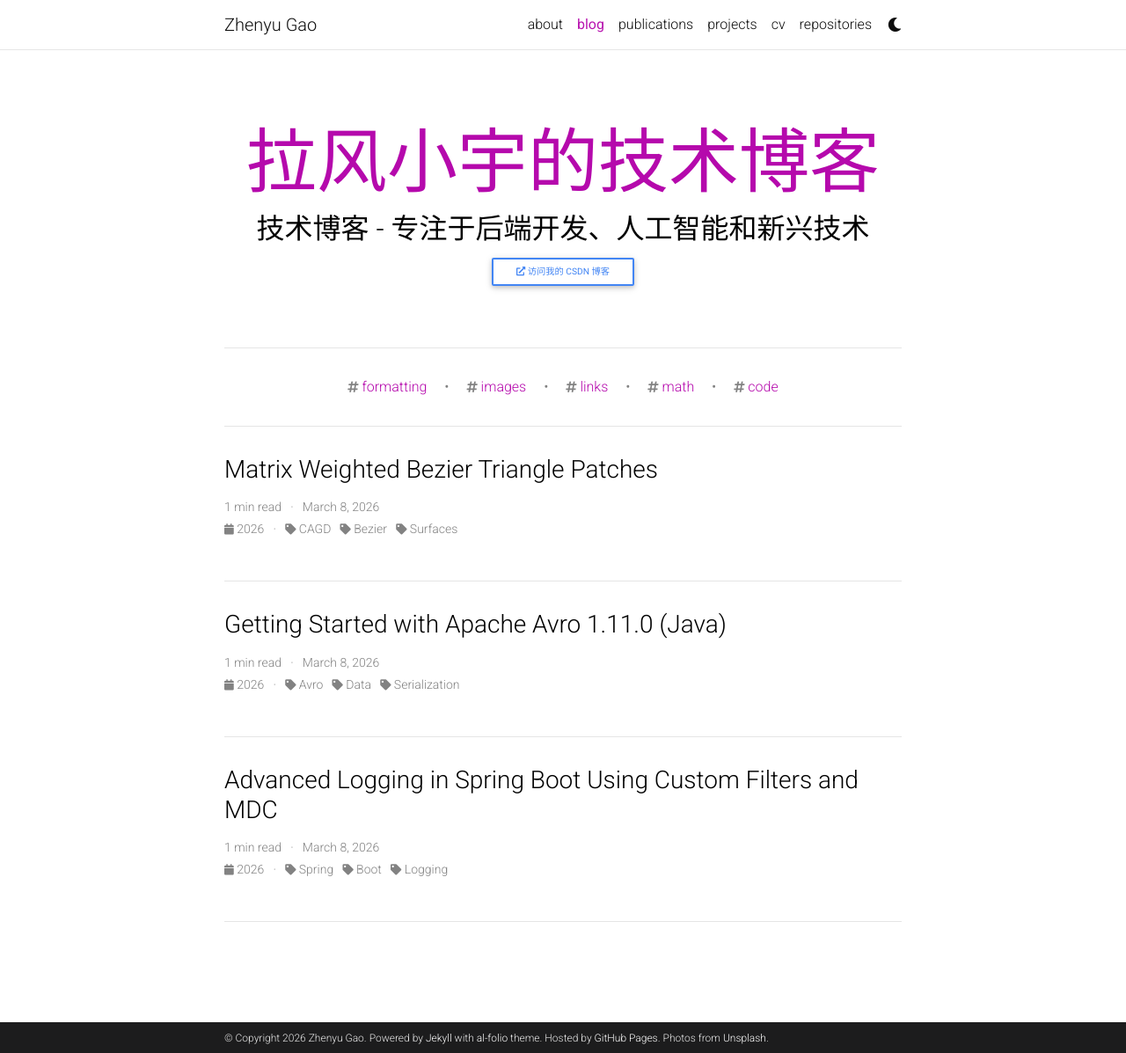
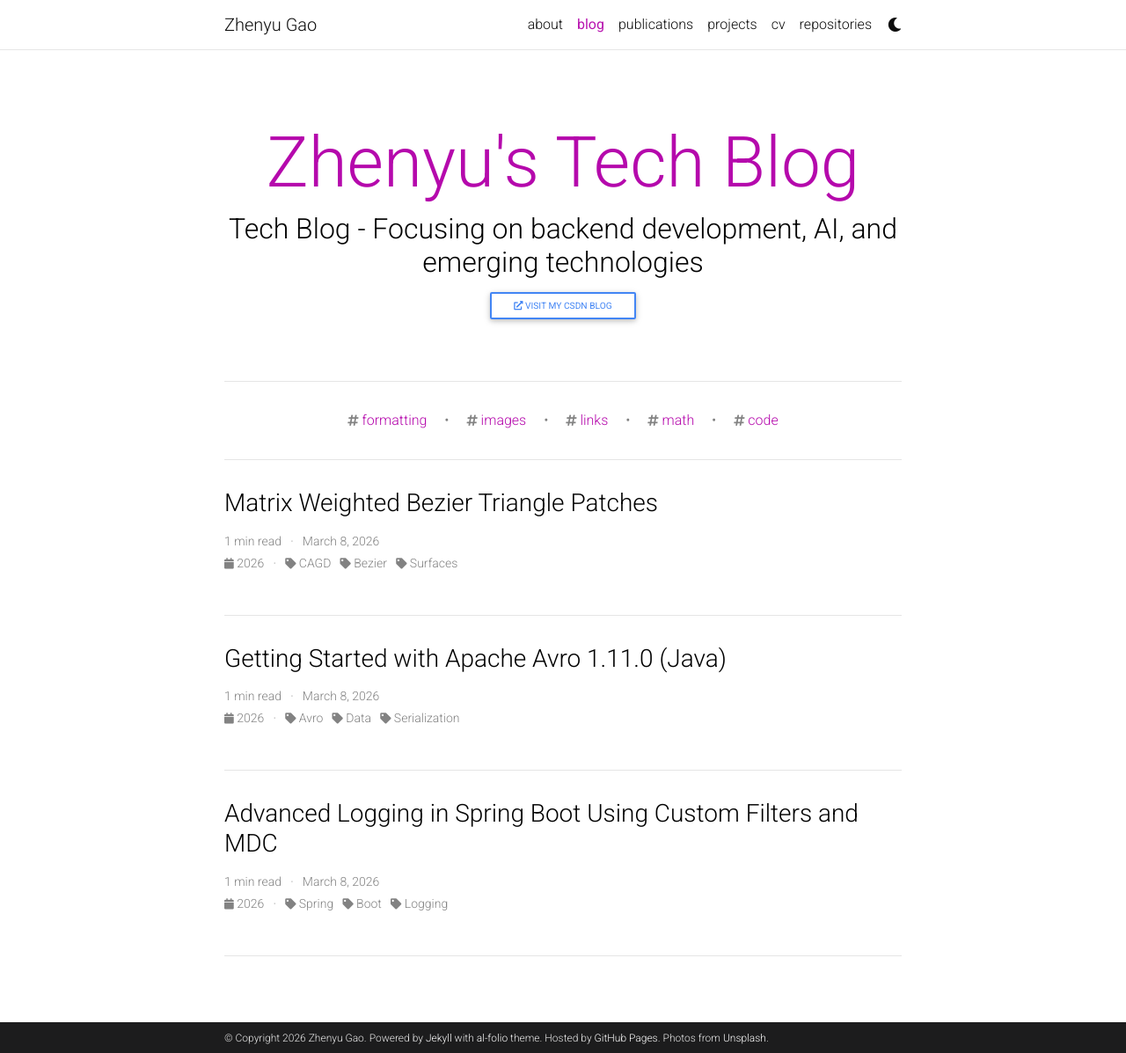
Before and after one commit to lafengxiaoyu/lafengxiaoyu.github.io, a Jekyll site: the page built from blog/index.html, in a window 1280 px wide and 1197 px high. Shown: the whole window at 88% size. Built offline with Jekyll 4.4.1, drawn with Linux system fonts in a browser that asks for light colours; the list of posts is cut into pages by our own code; comment, search, counter and statistics services are not loaded; a style sheet for code colours, icons or effects is not loaded.

Commit message:
Translate blog page titles and descriptions to English

```diff
--- a/_config.yml
+++ b/_config.yml
@@ -123,9 +123,9 @@ bing_site_verification:  # out your bing-site-verification ID (Bing Webmaster)
 # Blog
 # -----------------------------------------------------------------------------
 
-blog_name: 拉风小宇的技术博客 # blog_name will be displayed in your blog page
+blog_name: Zhenyu's Tech Blog # blog_name will be displayed in your blog page
 blog_nav_title: blog # your blog must have a title for it to be displayed in the nav bar
-blog_description: 技术博客 - 专注于后端开发、人工智能和新兴技术
+blog_description: Tech Blog - Focusing on backend development, AI, and emerging technologies
 permalink: /blog/:year/:title/
 
 # Pagination
--- a/blog/index.html
+++ b/blog/index.html
@@ -24,7 +24,7 @@ pagination:
     <h2>{{ site.blog_description }}</h2>
     <p class="mt-2">
       <a href="https://blog.csdn.net/lafengxiaoyu" target="_blank" rel="noopener noreferrer" class="btn btn-sm btn-outline-primary">
-        <i class="fas fa-external-link-alt"></i> 访问我的 CSDN 博客
+        <i class="fas fa-external-link-alt"></i> Visit my CSDN Blog
       </a>
     </p>
   </div>
```
